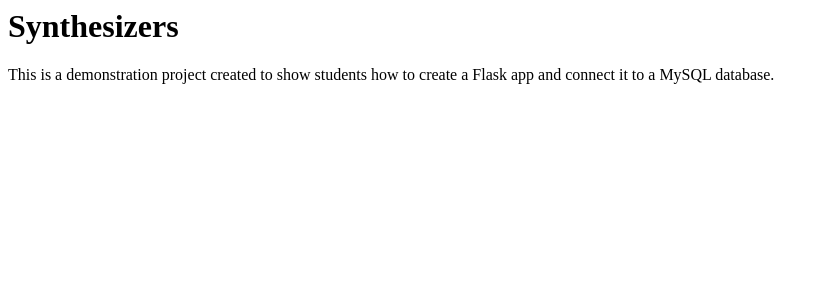
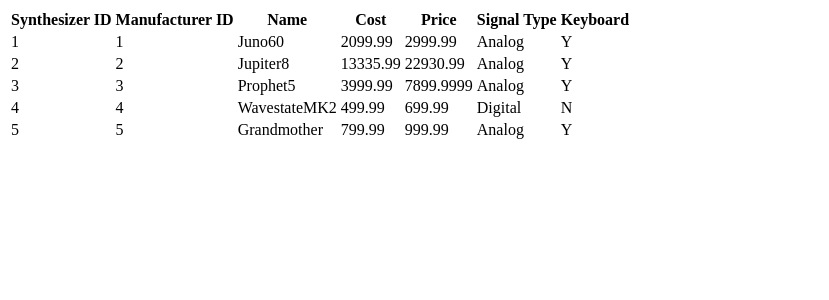
Before and after one commit to jscervantes/cs340-Portfolio-Project, a Flask app: page /synthesizers in a window 1280 px wide. Shown: the top 300 px of the page, without its empty margins (0-829 px from the left). Run offline with Flask 3, Linux system fonts and the light colour scheme; some libraries are stand-ins or nearby versions.

Commit message:
Add dummy data to synthesizers.j2 and fix data in manufacturers.j2

```diff
--- a/templates/manufacturers.j2
+++ b/templates/manufacturers.j2
@@ -70,5 +70,6 @@
         <td>hey@yamaha.com</td>
         <td>5555555555</td>
     </tr>
-    </table></body>
+    </table>
+</body>
 </html>
--- a/templates/synthesizers.j2
+++ b/templates/synthesizers.j2
@@ -3,7 +3,61 @@
     <title>Ciani Synths | Synthesizers</title>
 </head>
 <body>
-    <h1>Synthesizers</h1>
-    <p>This is a demonstration project created to show students how to create a Flask app and connect it to a MySQL database.</p>
-</body>
+    <table>
+    <tr>
+        <th>Synthesizer ID</th>
+        <th>Manufacturer ID</th>
+        <th>Name</th>
+        <th>Cost</th>
+        <th>Price</th>
+        <th>Signal Type</th>
+        <th>Keyboard</th>
+    </tr>
+    <tr>
+        <td>1</td>
+        <td>1</td>
+        <td>Juno60</td>
+        <td>2099.99</td>
+        <td>2999.99</td>
+        <td>Analog</td>
+        <td>Y</td>
+    </tr>
+    <tr>
+        <td>2</td>
+        <td>2</td>
+        <td>Jupiter8</td>
+        <td>13335.99</td>
+        <td>22930.99</td>
+        <td>Analog</td>
+        <td>Y</td>
+    </tr>
+    <tr>
+
+        <td>3</td>
+        <td>3</td>
+        <td>Prophet5</td>
+        <td>3999.99</td>
+        <td>7899.9999</td>
+        <td>Analog</td>
+        <td>Y</td>
+    </tr>
+    <tr>
+        <td>4</td>
+        <td>4</td>
+        <td>WavestateMK2</td>
+        <td>499.99</td>
+        <td>699.99</td>
+        <td>Digital</td>
+        <td>N</td>
+    </tr>
+    <tr>
+        <td>5</td>
+        <td>5</td>
+        <td>Grandmother</td>
+        <td>799.99</td>
+        <td>999.99</td>
+        <td>Analog</td>
+        <td>Y</td>
+    </tr>
+    </table></body>
 </html>
```
